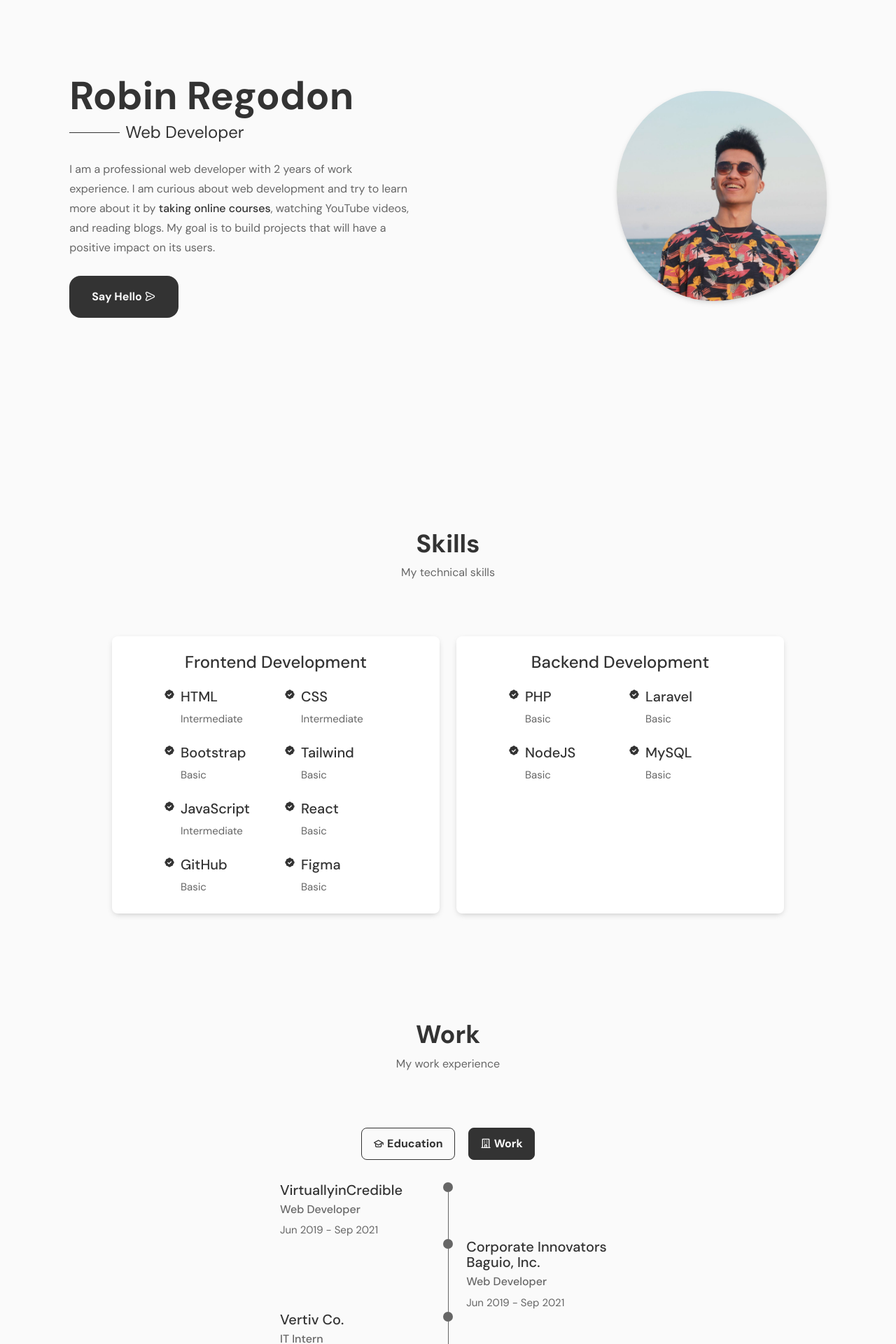
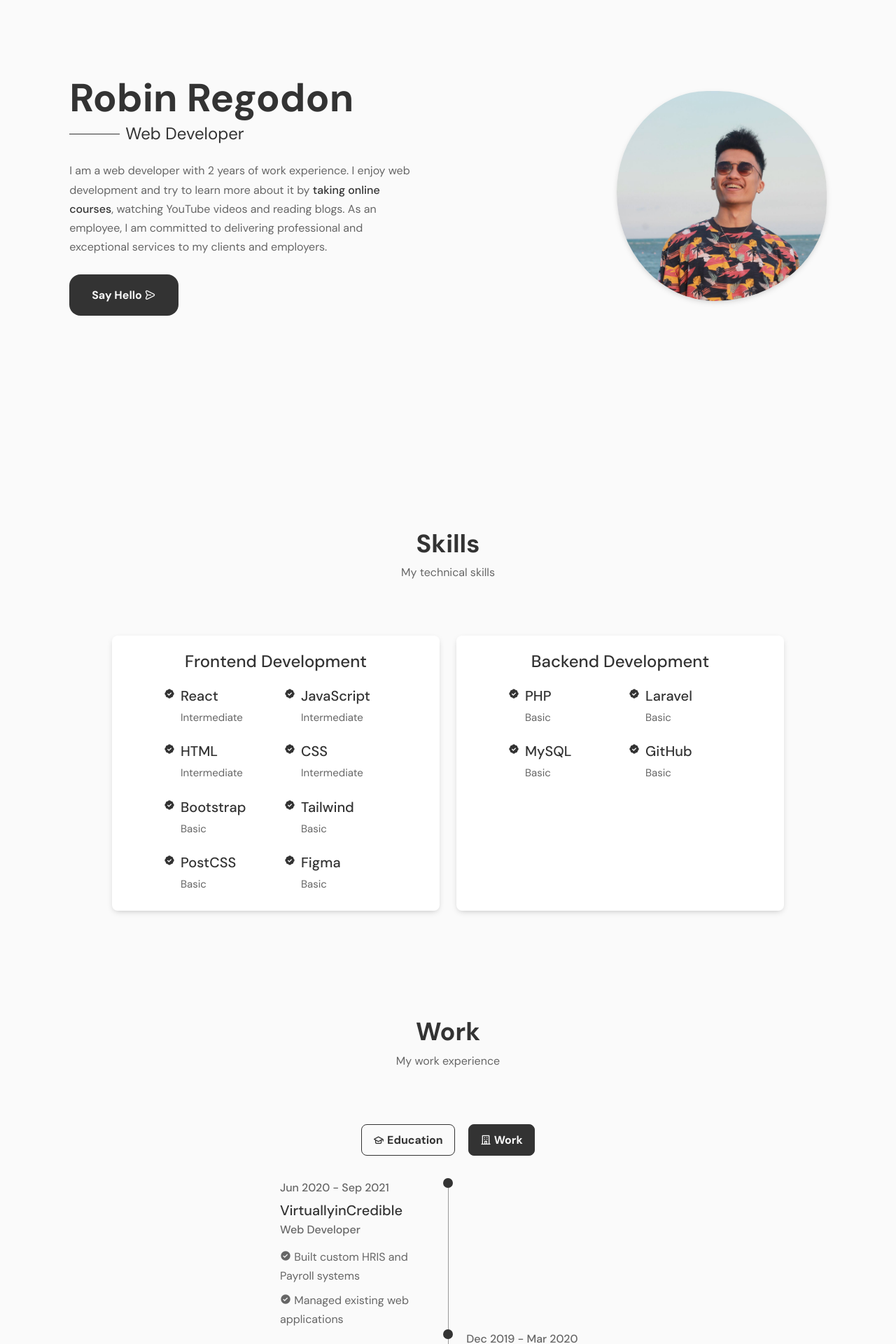
Before and after one commit to thecoderrob/online-resume, a React (Vite) app: page / in a window 1280 px wide. Shown: the part 120-2040 px from the top of the page at 70% size. Built offline with nearby package versions, Linux system fonts and the light colour scheme.

Commit message:
2nd refactor

```diff
--- a/postcss.config.cjs
+++ b/postcss.config.cjs
@@ -7,5 +7,6 @@ module.exports = {
         "nesting-rules": true,
       },
     }),
+    require("cssnano"),
   ],
 };
--- a/public/styles.css
+++ b/public/styles.css
@@ -460,10 +460,12 @@ svg {
 .grid--experience::before {
     content: "";
     display: block;
+    z-index: 10;
+    z-index: var(--stack-2);
     width: 14px;
     aspect-ratio: 1;
-    background-color: hsl(0, 0%, 40%);
-    background-color: var(--clr-neutral-400);
+    background-color: hsl(0, 0%, 20%);
+    background-color: var(--clr-neutral-800);
     border-radius: 50%;
     grid-area: mid;
   }
@@ -473,24 +475,24 @@ svg {
     display: block;
     height: 100%;
     width: 1px;
-    background-color: hsl(0, 0%, 40%);
-    background-color: var(--clr-neutral-400);
+    background-color: hsl(0, 0%, 60%);
+    background-color: var(--clr-neutral-300);
     transform: translate(7px, 14px);
     grid-area: mid;
   }
 .grid--experience .experience {
     grid-area: var(--grid-area);
   }
+.grid--experience .experience__header {
+    --flow-gap: var(--space-constant-100);
+  }
 .grid--experience .experience__subtitle {
-    margin-top: 0.5rem;
-    margin-top: var(--space-constant-100);
-    font-weight: 500;
-    font-weight: var(--fw-medium);
     line-height: 1.1;
   }
-.grid--experience .experience__date {
-    margin-top: 0.5rem;
-    margin-top: var(--space-constant-100);
+.grid--experience .experience__summary {
+    --flow-gap: var(--space-constant-100);
+    margin-top: 1rem;
+    margin-top: var(--space-constant-300);
   }
 .portfolio__selector-group {
   justify-content: center;
@@ -531,11 +533,9 @@ svg {
 .grid--contact {
   grid-template-columns: repeat(auto-fit, minmax(20em, 1fr));
 }
-.card--contact h3 {
-    margin-top: 1rem;
-  }
 .card--contact p {
-    margin-top: 0.5rem;
+    margin-top: 1.5rem;
+    margin-top: var(--space-constant-400);
   }
 footer {
   --flow-gap: var(--space-constant-500);
@@ -571,6 +571,7 @@ footer .cta:hover i,
   --clr-neutral-900: hsl(0 0% 0%);
   --clr-neutral-800: hsl(var(--hue), var(--saturation), 20%);
   --clr-neutral-400: hsl(var(--hue), var(--saturation), 40%);
+  --clr-neutral-300: hsl(var(--hue), var(--saturation), 60%);
   --clr-neutral-200: hsl(var(--hue), var(--saturation), 98%);
   --clr-neutral-100: hsl(0 0% 100%);
 
@@ -645,7 +646,7 @@ body {
   color: var(--clr-neutral-400);
   background-color: hsl(0, 0%, 98%);
   background-color: var(--clr-neutral-200);
-  line-height: 1.75;
+  line-height: 1.7;
 }
 button {
   cursor: pointer;
--- a/src/components/contact/Contact.jsx
+++ b/src/components/contact/Contact.jsx
@@ -14,8 +14,10 @@ const Contact = () => {
           const { id, title, logo, data } = info;
           return (
             <div className="card--contact | card center" key={id}>
-              <i className={`${logo} fs-800 title-medium`}></i>
-              <h3 className="fs-700 title-medium">{title}</h3>
+              <div>
+                <i className={`${logo} fs-800 title-medium`}></i>
+                <h3 className="fs-700 title-medium">{title}</h3>
+              </div>
               <p className="fw-medium">{data}</p>
             </div>
           );
--- a/src/components/contact/contact.css
+++ b/src/components/contact/contact.css
@@ -3,10 +3,7 @@
 }
 
 .card--contact {
-  & h3 {
-    margin-top: 1rem;
-  }
   & p {
-    margin-top: 0.5rem;
+    margin-top: var(--space-constant-400);
   }
 }
--- a/src/components/experience/Exp.jsx
+++ b/src/components/experience/Exp.jsx
@@ -1,17 +1,36 @@
 import React from "react";
 
-const Exp = ({ id, title, subtitle = null, dateStart, dateEnd }) => {
+const Exp = ({
+  id,
+  title,
+  subtitle = null,
+  list = null,
+  dateStart,
+  dateEnd,
+}) => {
   return (
     <div className="grid--experience | grid">
       <div
         className="experience"
         style={{ "--grid-area": id % 2 === 0 ? "right" : "left" }}
       >
-        <h1 className="fs-600 title-medium">{title}</h1>
-        <p className="experience__subtitle">{subtitle}</p>
-        <p className="experience__date | fs-300">
-          {dateStart} - {dateEnd}
-        </p>
+        <div className="experience__header | flow">
+          <p className="experience__date | fw-medium">
+            {dateStart} - {dateEnd}
+          </p>
+          <h1 className="fs-600 title-medium">{title}</h1>
+          <p className="experience__subtitle | fw-medium">{subtitle}</p>
+        </div>
+        <ul className="experience__summary | flow">
+          {list != null &&
+            list.map((item) => {
+              return (
+                <li className="experience__summary__item">
+                  <i class="bx bxs-check-circle"></i> {item}
+                </li>
+              );
+            })}
+        </ul>
       </div>
     </div>
   );
--- a/src/components/experience/experience.css
+++ b/src/components/experience/experience.css
@@ -22,9 +22,10 @@
   &::before {
     content: "";
     display: block;
+    z-index: var(--stack-2);
     width: 14px;
     aspect-ratio: 1;
-    background-color: var(--clr-neutral-400);
+    background-color: var(--clr-neutral-800);
     border-radius: 50%;
     grid-area: mid;
   }
@@ -35,7 +36,7 @@
     display: block;
     height: 100%;
     width: 1px;
-    background-color: var(--clr-neutral-400);
+    background-color: var(--clr-neutral-300);
     transform: translate(7px, 14px);
     grid-area: mid;
   }
@@ -44,13 +45,16 @@
     grid-area: var(--grid-area);
   }
 
+  & .experience__header {
+    --flow-gap: var(--space-constant-100);
+  }
+
   & .experience__subtitle {
-    margin-top: var(--space-constant-100);
-    font-weight: var(--fw-medium);
     line-height: 1.1;
   }
 
-  & .experience__date {
-    margin-top: var(--space-constant-100);
+  & .experience__summary {
+    --flow-gap: var(--space-constant-100);
+    margin-top: var(--space-constant-300);
   }
 }
--- a/src/components/home/Home.jsx
+++ b/src/components/home/Home.jsx
@@ -15,13 +15,14 @@ const Home = ({ setActiveLink }) => {
             </p>
           </div>
           <p className="home__copy">
-            I am a professional web developer with 2 years of work experience. I
-            am curious about web development and try to learn more about it by{" "}
+            I am a web developer with 2 years of work experience. I enjoy web
+            development and try to learn more about it by{" "}
             <a href="#certificates" className="title-medium">
               taking online courses
             </a>
-            , watching YouTube videos, and reading blogs. My goal is to build
-            projects that will have a positive impact on its users.
+            , watching YouTube videos and reading blogs. As an employee, I am
+            committed to delivering professional and exceptional services to my
+            clients and employers.
           </p>
           <a
             href="#contact"
--- a/src/constants.js
+++ b/src/constants.js
@@ -54,37 +54,37 @@ const skills = [
     tSkills: [
       {
         id: 1,
+        skill: "React",
+        proficiency: "Intermediate",
+      },
+      {
+        id: 2,
+        skill: "JavaScript",
+        proficiency: "Intermediate",
+      },
+      {
+        id: 3,
         skill: "HTML",
         proficiency: "Intermediate",
       },
       {
-        id: 2,
+        id: 4,
         skill: "CSS",
         proficiency: "Intermediate",
       },
       {
-        id: 3,
+        id: 5,
         skill: "Bootstrap",
         proficiency: "Basic",
       },
       {
-        id: 4,
+        id: 6,
         skill: "Tailwind",
         proficiency: "Basic",
       },
       {
-        id: 5,
-        skill: "JavaScript",
-        proficiency: "Intermediate",
-      },
-      {
-        id: 6,
-        skill: "React",
-        proficiency: "Basic",
-      },
-      {
         id: 7,
-        skill: "GitHub",
+        skill: "PostCSS",
         proficiency: "Basic",
       },
       {
@@ -110,12 +110,12 @@ const skills = [
       },
       {
         id: 3,
-        skill: "NodeJS",
+        skill: "MySQL",
         proficiency: "Basic",
       },
       {
         id: 4,
-        skill: "MySQL",
+        skill: "GitHub",
         proficiency: "Basic",
       },
     ],
@@ -127,6 +127,7 @@ const education = [
     id: 1,
     title: "Far Eastern University",
     subtitle: "B.S. Information Technology",
+    list: ["Academic Scholar", "Top Performing IT Student (2015)"],
     dateStart: "2015",
     dateEnd: "2019",
   },
@@ -143,29 +144,36 @@ const workExperience = [
     id: 1,
     title: "VirtuallyinCredible",
     subtitle: "Web Developer",
-    dateStart: "Jun 2019",
+    list: [
+      "Built custom HRIS and Payroll systems",
+      "Managed existing web applications",
+    ],
+    dateStart: "Jun 2020",
     dateEnd: "Sep 2021",
   },
   {
     id: 2,
     title: "Corporate Innovators Baguio, Inc.",
     subtitle: "Web Developer",
-    dateStart: "Jun 2019",
-    dateEnd: "Sep 2021",
+    list: ["Built custom payroll system"],
+    dateStart: "Dec 2019",
+    dateEnd: "Mar 2020",
   },
   {
     id: 3,
     title: "Vertiv Co.",
     subtitle: "IT Intern",
-    dateStart: "Jun 2019",
-    dateEnd: "Sep 2021",
+    list: ["Automated the inventory process using Excel Macro programming"],
+    dateStart: "Apr 2019",
+    dateEnd: "Jul 2019",
   },
   {
     id: 4,
     title: "JG Summit Holdings, Inc.",
     subtitle: "IT Intern",
-    dateStart: "Jun 2019",
-    dateEnd: "Sep 2021",
+    list: ["Automated the data validation process using Python"],
+    dateStart: "Jan 2019",
+    dateEnd: "Mar 2019",
   },
 ];
 
@@ -307,7 +315,7 @@ const contactInfo = [
   },
   {
     id: 3,
-    title: "SMS",
+    title: "Messenger",
     logo: "bx bxl-messenger",
     data: "rdregodon",
   },
--- a/src/styles/global.css
+++ b/src/styles/global.css
@@ -10,6 +10,7 @@
   --clr-neutral-900: hsl(0 0% 0%);
   --clr-neutral-800: hsl(var(--hue), var(--saturation), 20%);
   --clr-neutral-400: hsl(var(--hue), var(--saturation), 40%);
+  --clr-neutral-300: hsl(var(--hue), var(--saturation), 60%);
   --clr-neutral-200: hsl(var(--hue), var(--saturation), 98%);
   --clr-neutral-100: hsl(0 0% 100%);
 
@@ -82,7 +83,7 @@ button {
 body {
   color: var(--clr-neutral-400);
   background-color: var(--clr-neutral-200);
-  line-height: 1.75;
+  line-height: 1.7;
 }
 
 button {
```
